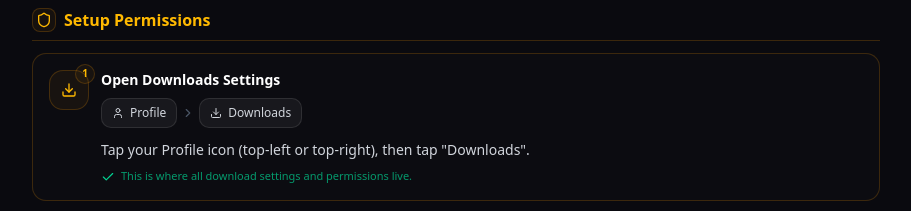
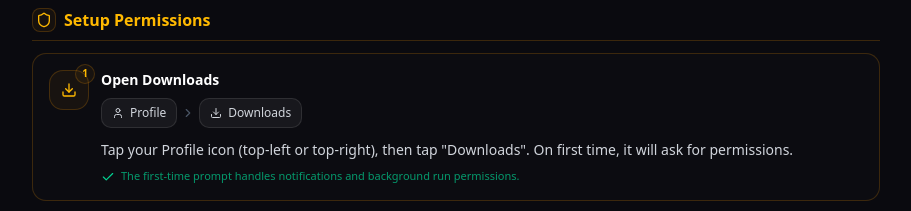
Before and after one commit to Shebyyy/AnymeX-Extensions, a Next.js app: page /download-guide in a window 1280 px wide. Shown: the part 218-429 px from the top of the page, without its empty margins (184-1095 px from the left). Built offline with nearby package versions, Linux system fonts and the light colour scheme; no server answers.

Commit message:
Change title and enhance instructions for Downloads
Updated instructions and tips for Downloads settings.

```diff
--- a/src/app/download-guide/page.tsx
+++ b/src/app/download-guide/page.tsx
@@ -61,11 +61,11 @@ const PHASES: Phase[] = [
     bg: 'bg-amber-500/5',
     steps: [
       {
-        title: 'Open Downloads Settings',
+        title: 'Open Downloads',
         icon: <Download className="w-4 h-4" />,
         path: [{ label: 'Profile', icon: <User className="w-3 h-3" /> }, { label: 'Downloads', icon: <Download className="w-3 h-3" /> }],
-        instruction: 'Tap your Profile icon (top-left or top-right), then tap "Downloads".',
-        tip: 'This is where all download settings and permissions live.',
+        instruction: 'Tap your Profile icon (top-left or top-right), then tap "Downloads". On first time, it will ask for permissions.',
+        tip: 'The first-time prompt handles notifications and background run permissions.',
       },
       {
         title: 'Allow Notifications & Background Run',
```
